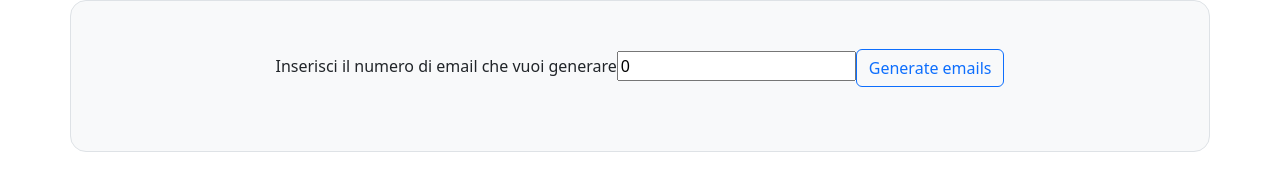
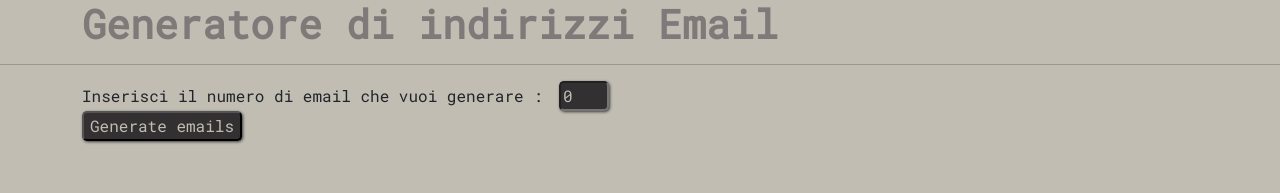
Before and after one commit to MarcoBione/vue-email-list, a plain HTML site: page index.html in a window 1280 px wide. Drawn offline with nearby package versions, Linux system fonts and the light colour scheme.

Commit message:
Add some style @ style

```diff
--- a/CSS/style.css
+++ b/CSS/style.css
@@ -0,0 +1,45 @@
+/* ### FONT ### */
+* {
+    font-family: 'Roboto Mono', monospace;
+}
+
+/* ### PALETTE ### */
+:root {
+    --jet: #323031ff;
+    --jet-2: #3d3b3cff;
+    --gray: #7f7979ff;
+    --silver: #c1bdb3ff;
+    --davys-gray: #5f5b6bff;
+}
+
+/* ### MAIN ### */
+#app{
+    height: 100vh;
+    width: 100%;
+    background-color: var(--silver);
+}
+._mybtn{
+    background-color: var(--jet);
+    color: var(--silver);
+    border-radius: 5px;
+    box-shadow: 1px 1px 3px var(--jet-2);
+    transition: background-color 1s;
+}
+._mybtn:hover{
+    background-color: var(--silver);
+    color: var(--jet);
+    box-shadow: 1px 1px 3px transparent;
+
+}
+
+._myinput{
+    background-color: var(--jet);
+    color: var(--silver);
+    border-radius: 5px;
+    box-shadow: 1px 1px 3px var(--jet-2);
+    margin-left: 1rem;
+}
+
+._mysubtitle{
+    color: var(--gray);
+}
--- a/index.html
+++ b/index.html
@@ -15,23 +15,36 @@
     <script src="https://unpkg.com/axios@1.1.2/dist/axios.min.js"></script>
     <!-- vue -->
     <script src="https://unpkg.com/vue@3/dist/vue.global.js"></script>
+    <!-- font -->
+    <link rel="preconnect" href="https://fonts.googleapis.com">
+    <link rel="preconnect" href="https://fonts.gstatic.com" crossorigin>
+    <link href="https://fonts.googleapis.com/css2?family=Roboto+Mono:wght@200;400&display=swap" rel="stylesheet">
 </head>
 
 <body>
 
     <div id="app">
 
-        <div class="container text-center p-5 rounded-4 border border-1 bg-body-tertiary">
+        <!-- title -->
+        <h1 class="_mysubtitle fw-semibold container">Generatore di indirizzi Email</h1>
+        <hr>
+        <div class="container">
+            <!-- how many emails? -->
+            <span class="m-0">Inserisci il numero di email che vuoi generare :</span>
+            <input type="number" v-model="genNum" id="num" @keyup.enter="getApis" required max="20" min="0" class="_myinput">
+        </div>
 
-            <!-- how many emails? -->
-            <label for="num">Inserisci il numero di email che vuoi generare</label>
-            <input type="number" v-model="genNum" id="num" @keyup.enter="getApis">
+        <div class="container">
+            <!-- generate email list -->
+            <button class="_mybtn" @click="getApis">Generate emails</button>
+        </div>
 
-            <!-- generate email list -->
-            <button class="btn btn-outline-primary" @click="getApis">Generate emails</button>
+        <div class="container py-3">
 
             <!-- displays list of emails -->
             <div class="texts">
+
+                <h2 v-if="this.emailList.length > 1" class="_mysubtitle">Le tue email:</h2>
 
                 <ul class="list-unstyled">
                     <li v-for="emails in emailList">
@@ -39,7 +52,11 @@
                     </li>
                 </ul>
             </div>
+
         </div>
+
+
+
 
     </div>
 
```
